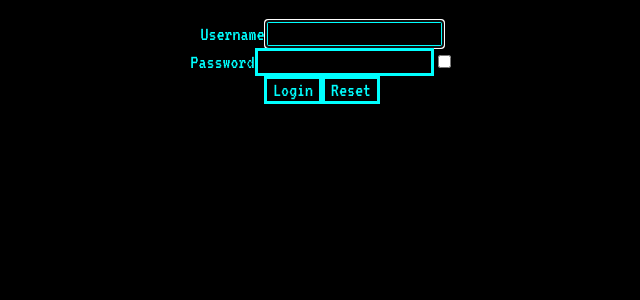
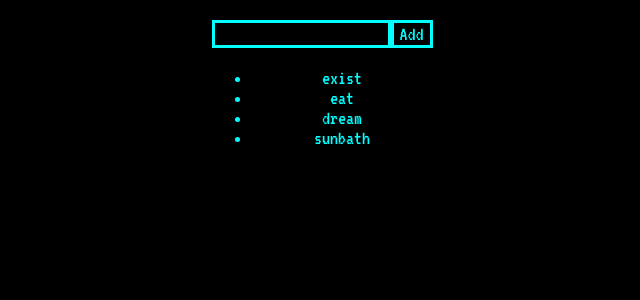
Before and after one commit to Oxidiu/react-exercises-develhope, a React (Create React App) app: page / in a window 1280 px wide. Shown: the top 300 px of the page, without its empty margins (338-978 px from the left). Built offline with nearby package versions, Linux system fonts and the light colour scheme.

Commit message:
created a Todo list with input field and an Add button

```diff
--- a/src/App.js
+++ b/src/App.js
@@ -1,5 +1,5 @@
 import './App.css';
-import {UncontrolledLogin} from "./components/UncontrolledLogin"
+import {TodoList} from "./components/TodoList"
 
 function App() {
   // const onLogin = () => {
@@ -7,7 +7,7 @@ function App() {
   // }
   return (
     <div className="App">
-      <UncontrolledLogin />
+      <TodoList/>
     </div>
   );
 }
--- /dev/null
+++ b/src/components/TodoList.jsx
@@ -0,0 +1,27 @@
+import React from "react"
+
+export class TodoList extends React.Component {
+    state = {
+        items: ["exist", "eat", "dream", "sunbath"],
+        newTodo: "",
+    }
+    addItem = () => {
+        this.setState(state => ({
+            items: [...state.items, state.newTodo],
+        }))
+        this.setState({
+            newTodo: "",
+        })
+    }
+    render() {
+        return <div>
+            <input type="text" name="newTodo" value={this.state.newTodo} onChange={(event) => {
+                this.setState({ newTodo: event.target.value})
+            }} />
+            <button onClick={this.addItem}>Add</button>
+            <ul>
+                {this.state.items.map((item) => <li>{item}</li>)}
+            </ul>
+        </div>
+    }
+}
--- a/src/components/UncontrolledLogin.jsx
+++ /dev/null
@@ -1,44 +0,0 @@
-import React, {createRef} from "react"
-
-export class UncontrolledLogin extends React.Component {
-    _formRef = createRef()
-    handleFormSubmit = (event) => {
-        event.preventDefault()
-        const username = event.target.elements.username.value;
-        const password = event.target.elements.password.value;
-        const remember = event.target.elements.remember.checked;
-
-        console.log({
-            username, password, remember
-        })
-    }
-
-    // handleDisabled = () => {
-
-    //     return (
-    //       this._formRef.current.elements.username.value === "" ||
-    //       this._formRef.current.elements.password.value === ""
-    //     );
-    // };
-
-    render () {
-        return (
-
-            <div>
-                <form ref={this._formRef} onSubmit={this.handleFormSubmit}>
-                    <label>Username</label>
-                    <input type="text" name="username" autoFocus   />
-                    <br />
-                    <label>Password</label>
-                    <input type="password" name="password"/>
-                    <input type="checkbox" name="remember" />
-                    <br />
-                    <button type="submit" >Login</button>
-                    <button type="reset" >Reset</button>
-                </form>
-
-
-            </div>
-        )
-    }
-}
```
